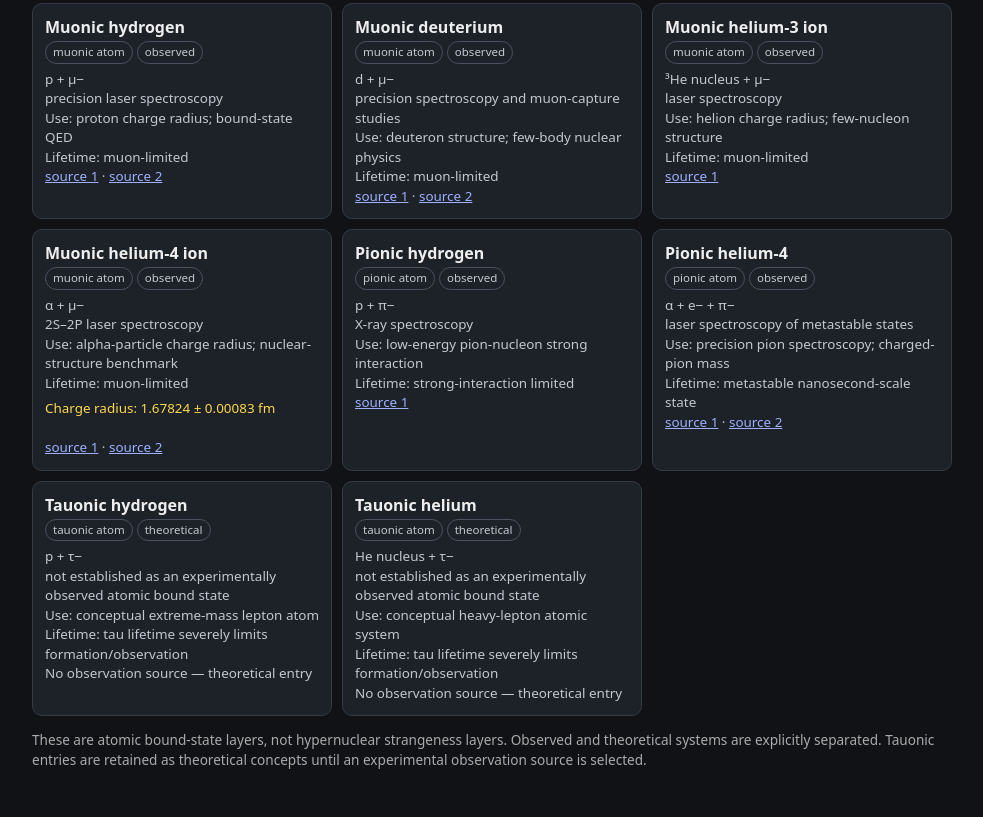
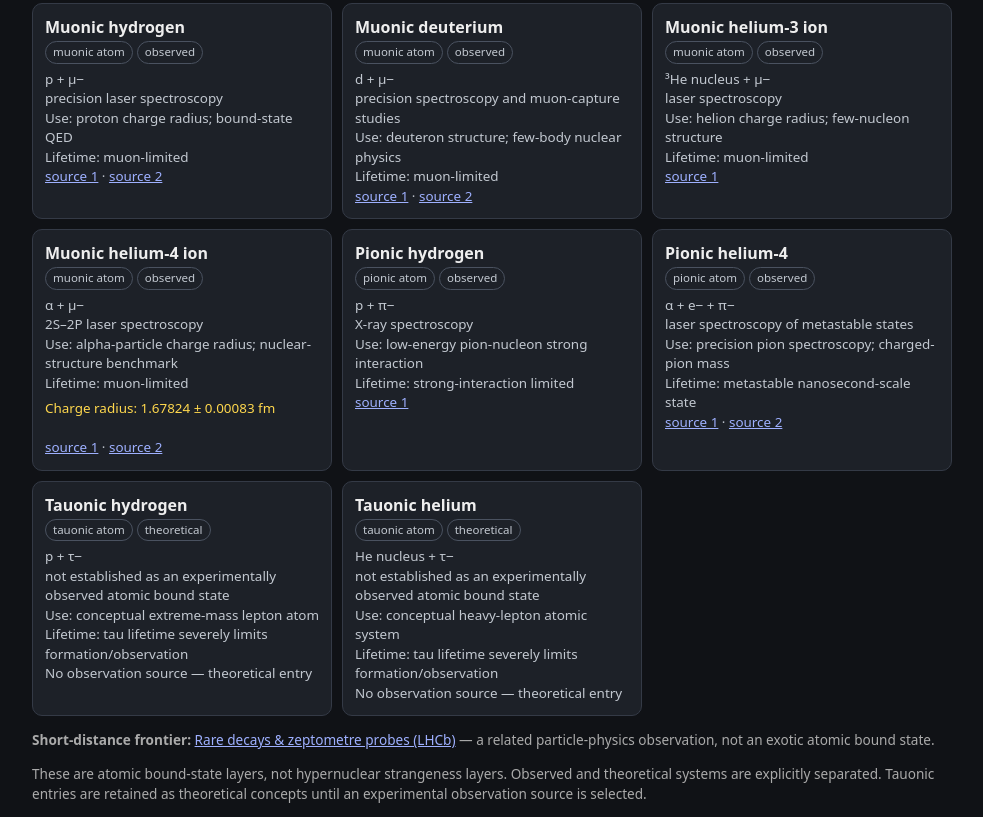
Before and after one commit to mardukasoka/chess-atlas, a plain HTML site: page experiments/nuclides/exotic-atoms.html in a window 1280 px wide. Shown: the part 718-1535 px from the top of the page, without its empty margins (148-1131 px from the left). Before the commit the page ends 1502 px from the top, so only its background shows below. Drawn offline with Linux system fonts and the light colour scheme.

Commit message:
Link rare-decay frontier from exotic atoms catalogue

```diff
--- a/experiments/nuclides/exotic-atoms.html
+++ b/experiments/nuclides/exotic-atoms.html
@@ -42,6 +42,7 @@
   <button data-family="tauonic atom">Tauonic</button>
 </div>
 <div id="cards" class="cards"></div>
+<div class="note"><strong>Short-distance frontier:</strong> <a href="./rare-decays-zeptoverse.html">Rare decays &amp; zeptometre probes (LHCb)</a> — a related particle-physics observation, not an exotic atomic bound state.</div>
 <div class="note">
   These are atomic bound-state layers, not hypernuclear strangeness layers. Observed and theoretical systems are explicitly separated. Tauonic entries are retained as theoretical concepts until an experimental observation source is selected.
 </div>
```
